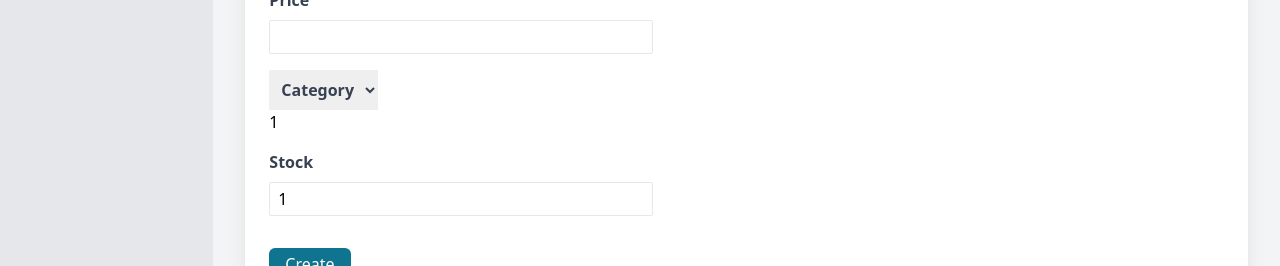
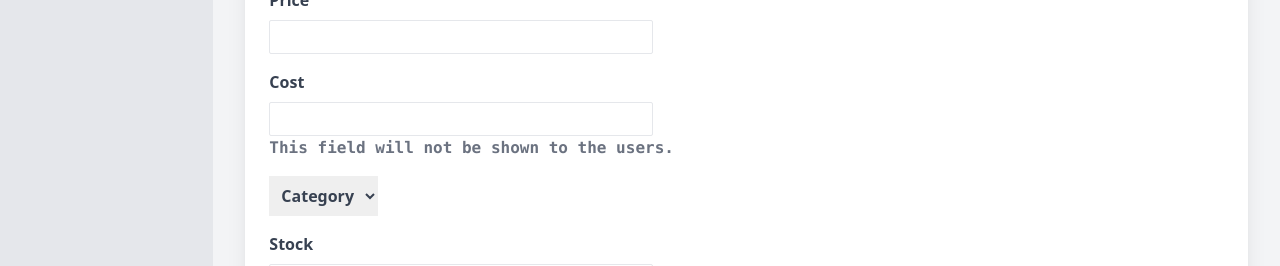
Before and after one commit to mercklyzer/shop-admin, a React (Create React App) app: page /products/add in a window 1280 px wide. Shown: the part 613-879 px from the top of the page. Built offline with nearby package versions, Linux system fonts and the light colour scheme; no server answers.

Commit message:
Add cost field for add product page

```diff
--- a/src/pages/AddProduct.js
+++ b/src/pages/AddProduct.js
@@ -162,12 +162,18 @@ const AddProduct = props => {
             </div>
 
             <div className="mt-4">
+                <div className="text-gray-700 font-semibold mb-2">Cost</div>
+                <input className="border px-2 py-1 rounded-sm w-96" type="number" />
+                <pre className="text-gray-500 font-semibold">This field will not be shown to the users.</pre>
+            </div>
+
+            <div className="mt-4">
                 <select className="text-gray-700 font-semibold p-2">
                     <option className="border px-2 py-1 rounded-sm w-96" value="bed" selected disabled>Category</option>
                     <option className="border px-2 py-1 rounded-sm w-96" value="bed">Bed</option>
                 </select>
             </div>
-            1
+
             <div className="mt-4">
                 <div className="text-gray-700 font-semibold mb-2">Stock</div>
                 <input className="border px-2 py-1 rounded-sm w-96" type="number" defaultValue={1} min={1}/>
```
